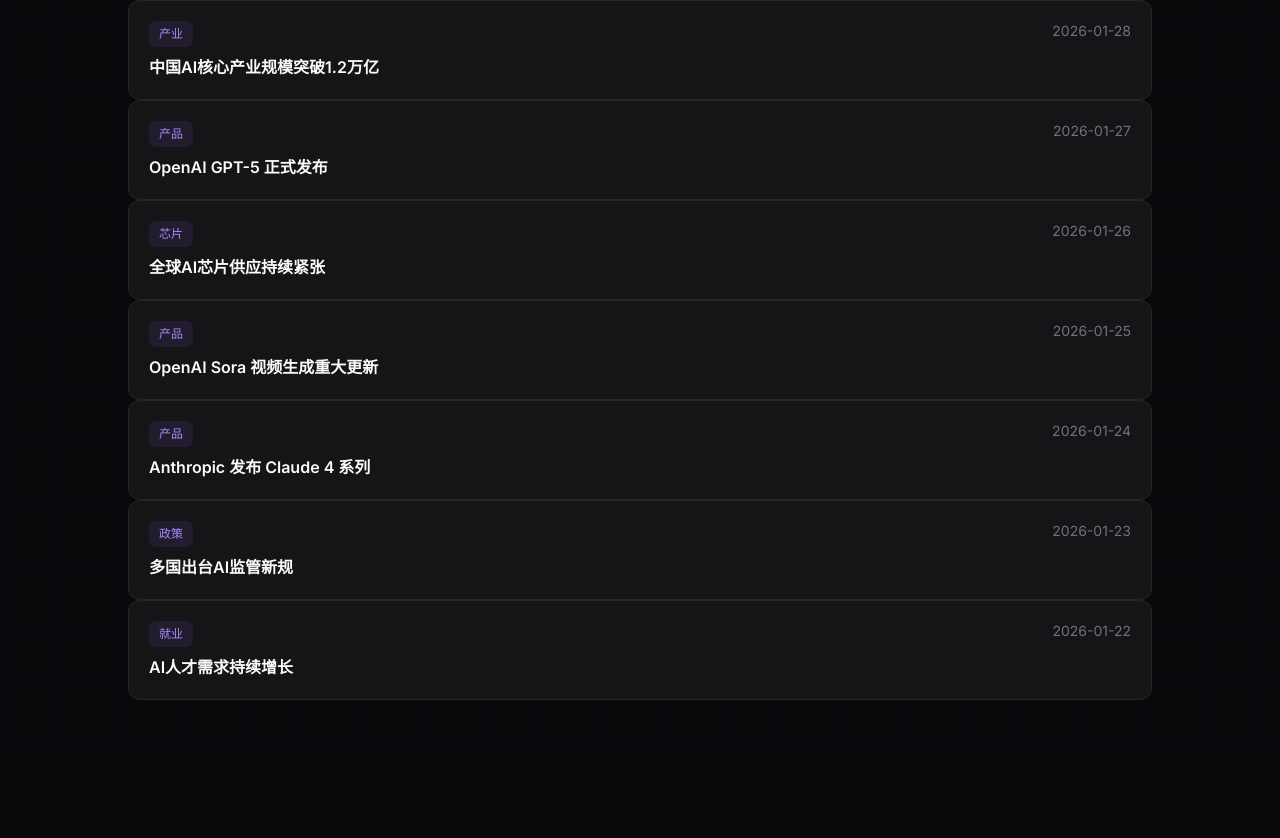
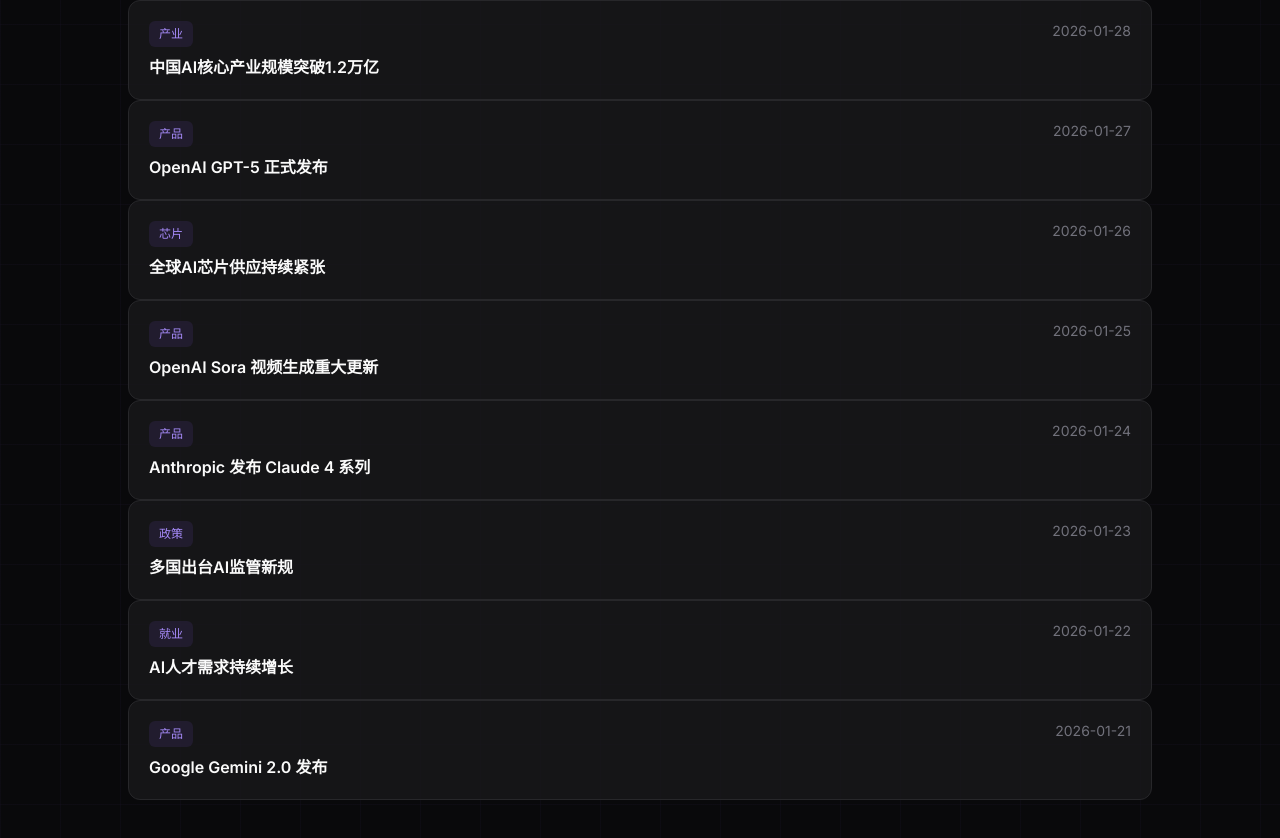
Before and after one commit to uncle-light/deepzd, a Next.js app: page /news in a window 1280 px wide. Shown: the part 396-1234 px from the top of the page. Before the commit the page ends 1160 px from the top, so only its background shows below. Built offline with nearby package versions, Linux system fonts and the light colour scheme.

Commit message:
feat: 添加Gemini资讯

```diff
--- a/src/app/data/news.ts
+++ b/src/app/data/news.ts
@@ -80,4 +80,13 @@ AI监管进入新阶段，企业需关注合规要求。`
 
 提示词工程师、AI产品经理成为热门职位。`
   },
+  {
+    slug: "gemini-update",
+    title: "Google Gemini 2.0 发布",
+    date: "2026-01-21",
+    tag: "产品",
+    content: `Google发布Gemini 2.0，多模态能力全面升级。
+
+新版本在视觉理解和代码生成方面表现出色。`
+  },
 ];
```
